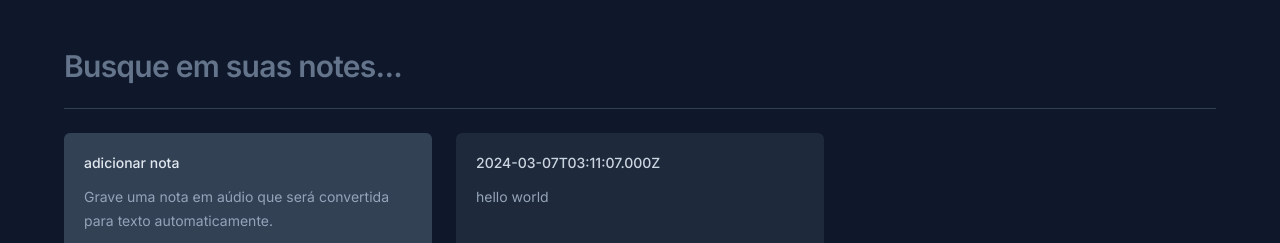
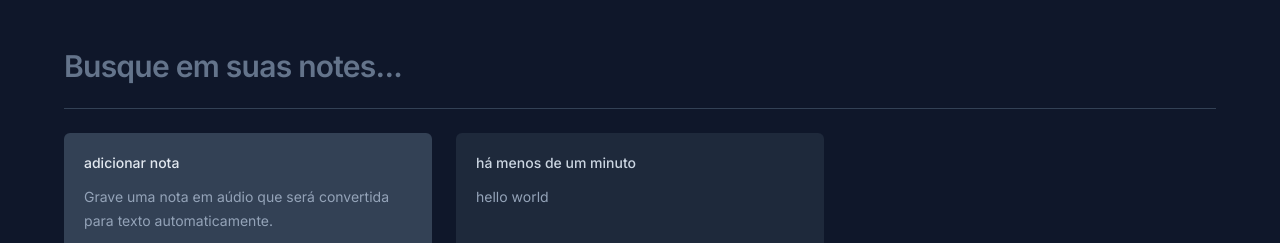
Before and after one commit to paulocod/Notes, a React (Vite) app: page / in a window 1280 px wide. Shown: the top 243 px of the page. Built offline with nearby package versions, Linux system fonts and the light colour scheme.

Commit message:
create note from nodal

```diff
--- a/src/app.tsx
+++ b/src/app.tsx
@@ -1,12 +1,26 @@
+import { useState } from "react";
 import { NewNoteCard } from "./components/newNoteCard";
 import { NoteCard } from "./components/noteCard";
 
-const note = {
-  date: new Date(),
-  content: 'hello world'
-}
+export function App() {
+  const [notes, setNotes] = useState([
+    {
+      id: 1,
+      date: new Date(),
+      content: 'hello world'
+    }
+  ])
 
-export function App() {
+  function onNoteCreated(content: string) {
+    const newNote = {
+      id: Math.random(),
+      date: new Date(),
+      content,
+    }
+
+    setNotes([newNote, ...notes])
+  }
+
   return (
     <div className="mx-auto max-w-6xl my-12 space-y-6">
       <form className="w-full">
@@ -20,8 +34,10 @@
       <div className="h-px bg-slate-700" />
 
       <div className="grid grid-cols-3 gap-6 auto-rows-[250px]">
-        <NewNoteCard />
-        <NoteCard note={note} />
+        <NewNoteCard onNoteCreated={onNoteCreated}/>
+        {notes.map(note => {
+          return <NoteCard key={note.id} note={note} />
+        })}
       </div>
     </div>
   )
--- a/src/components/newNoteCard.tsx
+++ b/src/components/newNoteCard.tsx
@@ -3,7 +3,11 @@
 import { ChangeEvent, FormEvent, useState } from 'react'
 import { toast } from 'sonner'
 
-export function NewNoteCard() {
+interface NewNoteCardProps {
+    onNoteCreated: (content: string) => void
+}
+
+export function NewNoteCard({ onNoteCreated }: NewNoteCardProps) {
     const [shouldShowOnboarding, setShouldShowOnboarding] = useState(true)
     const [content, setContent] = useState('')
 
@@ -21,8 +25,7 @@
 
     function handleSaveNote(event: FormEvent) {
         event.preventDefault()
-        console.log(content)
-
+        onNoteCreated(content)
         toast.success('Nota criada com sucesso')
     }
 
--- a/src/components/noteCard.tsx
+++ b/src/components/noteCard.tsx
@@ -16,7 +16,7 @@
             <Dialog.Trigger className="rounded-md text-left flex flex-col bg-slate-800 p-5 gap-3 overflow-hidden relative outline-none hover:ring-2 hover:ring-slate-600 focus-visible:right-2 focus-visible:ring-lime-400">
                 <span
                     className="text-sm font-medium text-slate-300">
-                    {note.date.toISOString()}
+                    {formatDistanceToNow(note.date, { locale: ptBR, addSuffix: true })}
                 </span>
                 <p
                     className="text-sm leading-6 text-slate-400">
```
